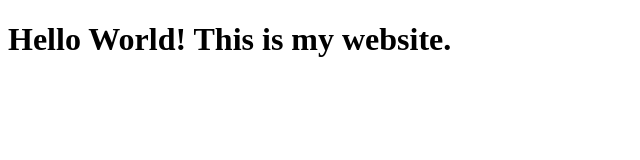
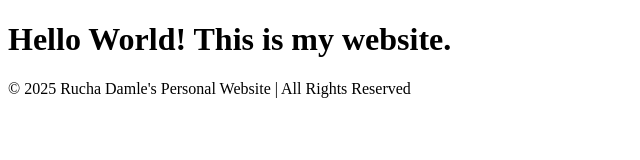
Before and after one commit to ruchadamle/ruchadamle.github.io, a plain HTML site: page index.html in a window 1280 px wide. Shown: the whole page, without its empty margins (0-640 px from the left). Drawn offline with Linux system fonts and the light colour scheme.

Commit message:
feat: add nav and footer to all pages

```diff
--- a/index.html
+++ b/index.html
@@ -1,11 +1,13 @@
 <!DOCTYPE html>
 <html>
   <head>
-    <title>Personal Website</title>
+    <title>Rucha Damle's Personal Website</title>
   </head>
   <body>
+    <nav></nav>
     <main>
-        <h1>Hello World! This is my website.</h1>
+      <h1>Hello World! This is my website.</h1>
     </main>
+    <footer>© 2025 Rucha Damle's Personal Website | All Rights Reserved</footer>
   </body>
 </html>
```
Also changed, not shown: blog.html (+2 -0 lines), contact.html (+2 -0 lines), portfolio.html (+2 -0 lines), resume.html (+2 -0 lines).
